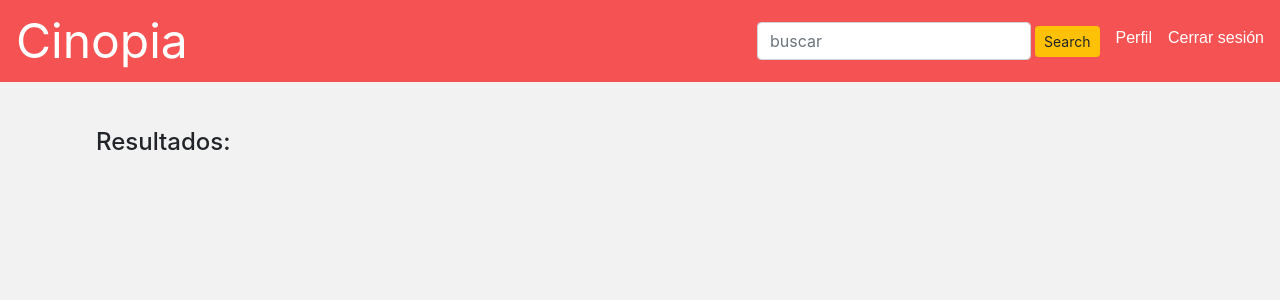
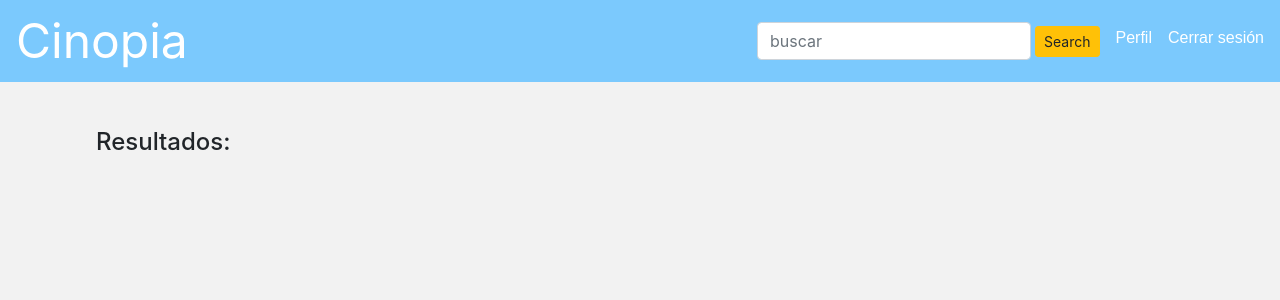
Before and after one commit to AimerSQL/proyectofinal, a PHP site: page /buscarPeli.php?clave=1 in a window 1280 px wide. Shown: the top 300 px of the page. Run offline with PHP 8.4, Linux system fonts and the light colour scheme; data comes from the database, SQL or seed files in the repository; some libraries are stand-ins or nearby versions.

Commit message:
color barra

```diff
--- a/css/estilo.css
+++ b/css/estilo.css
@@ -32,7 +32,7 @@
     color: black !important;
 }
 .navbar{
-     background: rgba(245, 83,83) !important;
+     background: rgb(123, 201, 253) !important;
      z-index: 1;
  }
  .navbar-nav{
```
